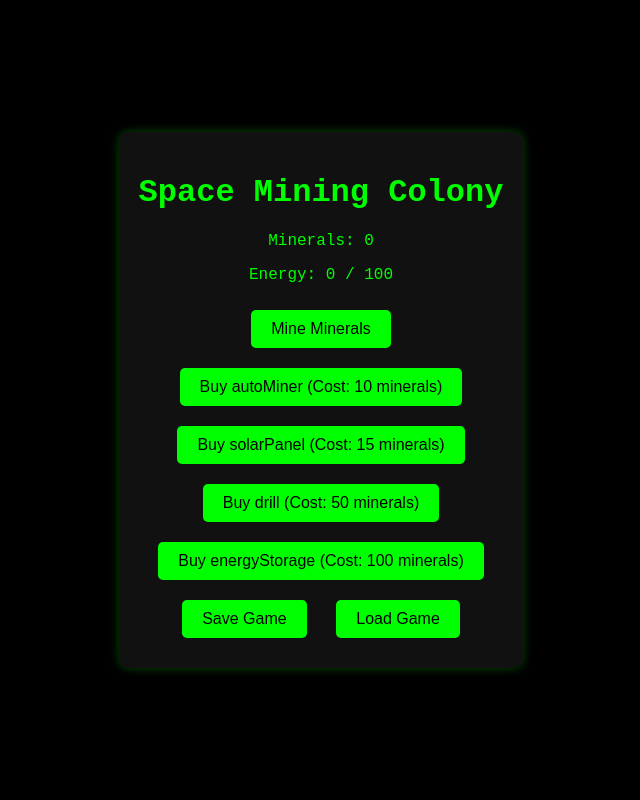
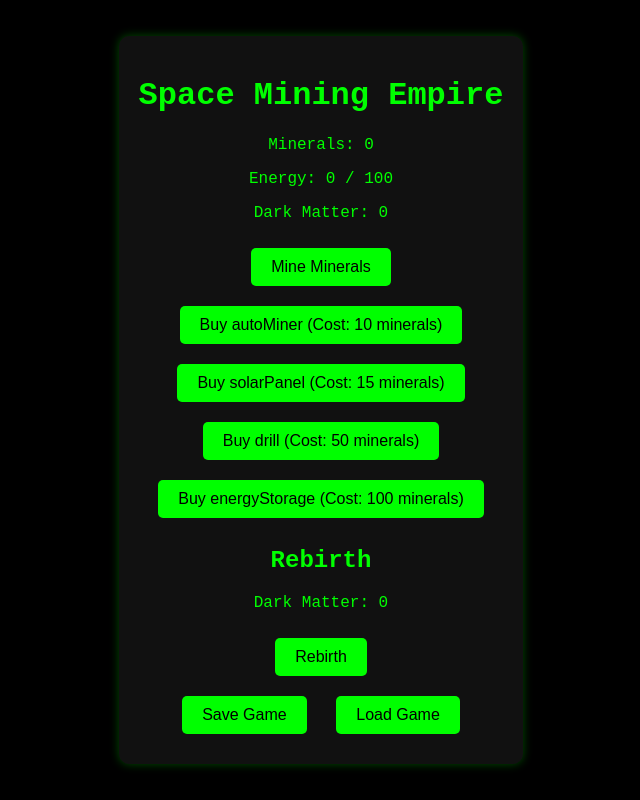
Before and after one commit to Meet8co/Idle, a plain HTML site: page index.html in a window 1280 px wide. Shown: the whole page, without its empty margins (319-959 px from the left). Drawn offline with Linux system fonts and the light colour scheme.

Commit message:
Update index.html

```diff
--- a/index.html
+++ b/index.html
@@ -3,18 +3,33 @@
 <head>
     <meta charset="UTF-8">
     <meta name="viewport" content="width=device-width, initial-scale=1.0">
-    <title>Space Mining Colony</title>
+    <title>Space Mining Empire</title>
     <link rel="stylesheet" href="style.css">
 </head>
 <body>
     <div class="game-container">
-        <h1>Space Mining Colony</h1>
+        <h1>Space Mining Empire</h1>
+        <div class="resources">
             <p>Minerals: <span id="minerals">0</span></p>
             <p>Energy: <span id="energy">0</span></p>
+            <p>Dark Matter: <span id="darkMatter">0</span></p>
+        </div>
+        <div class="main-area">
+            <div class="mining-area">
                 <button id="mineButton">Mine Minerals</button>
                 <div id="upgrades"></div>
+            </div>
+            <div class="rebirth-area">
+                <h2>Rebirth</h2>
+                <p>Dark Matter: <span id="darkMatterGain">0</span></p>
+                <button id="rebirthButton">Rebirth</button>
+                <div id="techTree"></div>
+            </div>
+        </div>
+        <div class="save-load">
             <button id="saveButton">Save Game</button>
             <button id="loadButton">Load Game</button>
+        </div>
     </div>
     <script src="game.js"></script>
 </body>
```
Lines whose indentation alone changed are shown as unchanged.
